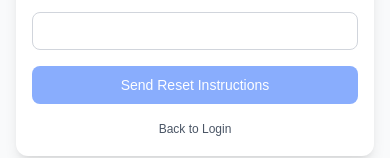
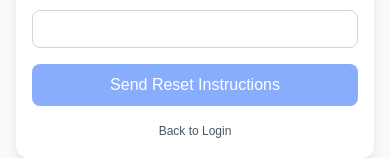
Before and after one commit to Joshardals/client-invoice-manager, a Next.js app: page /forgot-password in a window 390 px wide. Shown: the part 393-551 px from the top of the page. Built offline with nearby package versions, Linux system fonts and the light colour scheme; what google-libphonenumber would draw is missing.

Commit message:
initial commit

```diff
--- a/components/shared/MobileLogo.tsx
+++ b/components/shared/MobileLogo.tsx
@@ -15,7 +15,8 @@ export function MobileLogo({
         <span className="text-xl font-bold text-white select-none">I</span>
       </div>
       {/* text-xl sm:text-2xl */}
-      <span className="text-2xl ml-3 font-semibold  text-white select-none">
+      {/* Maybe in future and I want to consider adjusting my fonts to detail: max-[320px]:text-xl */}
+      <span className=" text-2xl ml-3 font-semibold  text-white select-none">
         {label}
       </span>
     </div>
--- a/components/ui/Button.tsx
+++ b/components/ui/Button.tsx
@@ -18,7 +18,7 @@ const Button = ({
   ...props
 }: ButtonProps) => {
   const baseStyles =
-    "flex items-center justify-center px-3 sm:px-4 py-2 border border-transparent rounded-lg text-white bg-blue-600 hover:bg-blue-700 focus:outline-none cursor-pointer select-none transition-colors disabled:opacity-50 disabled:cursor-not-allowed text-sm sm:text-base";
+    "flex items-center justify-center px-3 sm:px-4 py-2 border border-transparent rounded-lg text-white bg-blue-600 hover:bg-blue-700 focus:outline-none cursor-pointer select-none transition-colors disabled:opacity-50 disabled:cursor-not-allowed text-sm min-[320px]:text-base";
 
   const widthStyles = fullWidth ? "w-full" : "w-auto";
 
```
